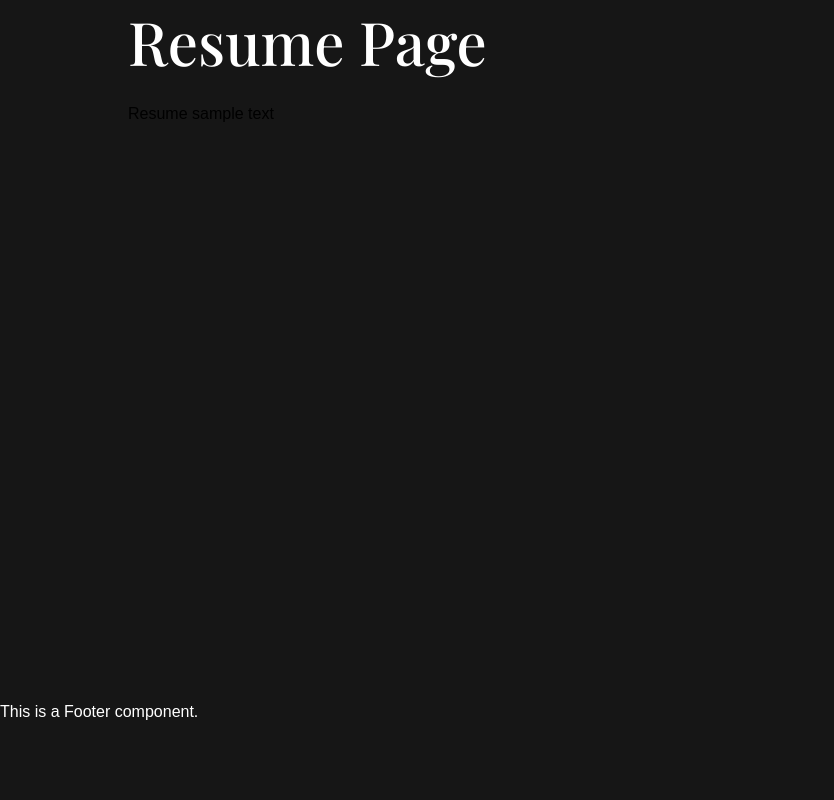
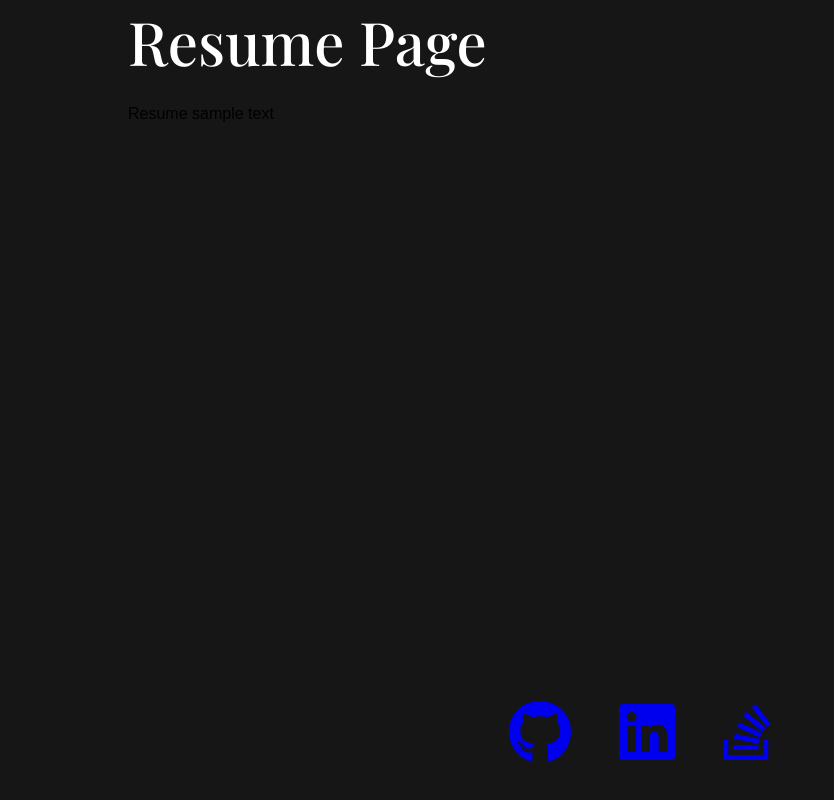
Before and after one commit to ning1604/React-Portfolio, a React (Create React App) app in the folder react-portfolio/: page / in a window 1280 px wide. Shown: the part 196-996 px from the top of the page, without its empty margins (0-834 px from the left). Built offline with nearby package versions, Linux system fonts and the light colour scheme; the HTML template or start-up script is replaced by a standard one.

Commit message:
added icon links in footer

```diff
--- a/react-portfolio/public/index.html
+++ b/react-portfolio/public/index.html
@@ -27,6 +27,7 @@
   <link
     href="https://fonts.googleapis.com/css2?family=Playfair+Display:wght@400;500;600;700&family=Roboto:wght@400;500;700&display=swap"
     rel="stylesheet">
+  <script src="https://kit.fontawesome.com/636d17f0de.js" crossorigin="anonymous"></script>
   <title>React Portfolio</title>
 </head>
 
--- a/react-portfolio/src/App.css
+++ b/react-portfolio/src/App.css
@@ -135,11 +135,27 @@ main {
     transition: ease all .4s;
 }
 
-/* footer */
+/* footer styling */
 footer {
-    color: white;
+    display: flex;
+    justify-content: center;
+    color: var(--secondary-text);
     background-color: var(--primary-color);
     height: 100px;
+}
+
+.icon-group a {
+    margin: 1.5rem;
+    transition: all ease 0.3s;
+}
+
+.icon-group a:visited {
+    color: var(--secondary-text);
+}
+
+.icon-group a:hover {
+    color: var(--primary-text);
+    cursor: pointer;
 }
 
 @media (max-width: 1440px) {
--- a/react-portfolio/src/components/Footer.js
+++ b/react-portfolio/src/components/Footer.js
@@ -3,7 +3,11 @@ import React from 'react';
 function Footer() {
     return (
         <footer>
-            This is a Footer component.
+            <div className='icon-group'>
+                <a href='https://github.com/ning1604' target="_blank" rel="noopener noreferrer"><i class="fa-brands fa-github fa-4x"></i></a>
+                <a href='https://www.linkedin.com/in/ning-zhaw-bong-a838ba202/' target="_blank" rel="noopener noreferrer"><i class="fa-brands fa-linkedin fa-4x"></i></a>
+                <a href='https://stackoverflow.com/users/19049450/ning?tab=profile' target="_blank" rel="noopener noreferrer"><i class="fa-brands fa-stack-overflow fa-4x"></i></a>
+            </div>
         </footer>
     )
 }
```
